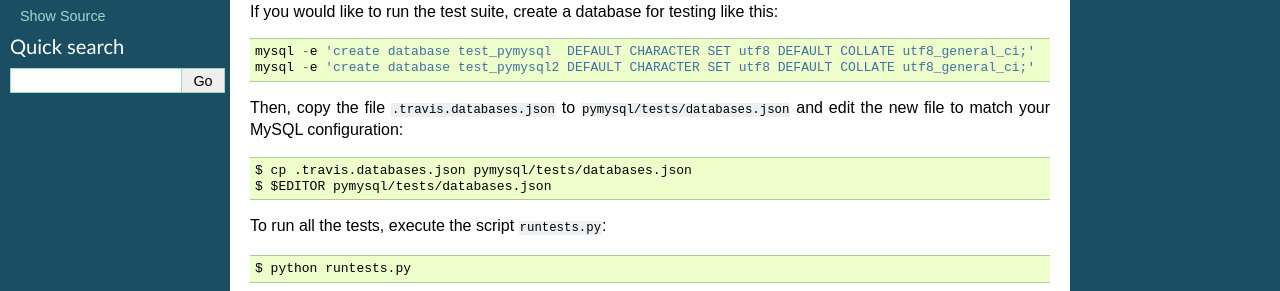
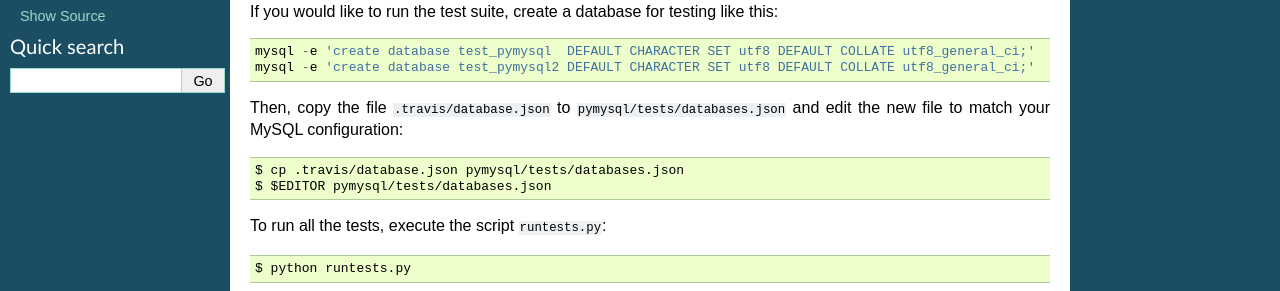
Before and after one commit to nicolestandifer3/MySQL-test-repos, a Sphinx documentation site: the page built from docs/source/user/development.rst, in a window 1280 px wide. Shown: the part 280-571 px from the top of the page. Built offline with Sphinx 7.4.7, drawn with Linux system fonts in a browser that asks for light colours.

Commit message:
Update the testing setup instructions (#604)

```diff
--- a/docs/source/user/development.rst
+++ b/docs/source/user/development.rst
@@ -22,10 +22,10 @@ If you would like to run the test suite, create a database for testing like this
     mysql -e 'create database test_pymysql  DEFAULT CHARACTER SET utf8 DEFAULT COLLATE utf8_general_ci;'
     mysql -e 'create database test_pymysql2 DEFAULT CHARACTER SET utf8 DEFAULT COLLATE utf8_general_ci;'
 
-Then, copy the file ``.travis.databases.json`` to ``pymysql/tests/databases.json``
+Then, copy the file ``.travis/database.json`` to ``pymysql/tests/databases.json``
 and edit the new file to match your MySQL configuration::
 
-    $ cp .travis.databases.json pymysql/tests/databases.json
+    $ cp .travis/database.json pymysql/tests/databases.json
     $ $EDITOR pymysql/tests/databases.json
 
 To run all the tests, execute the script ``runtests.py``::
```
